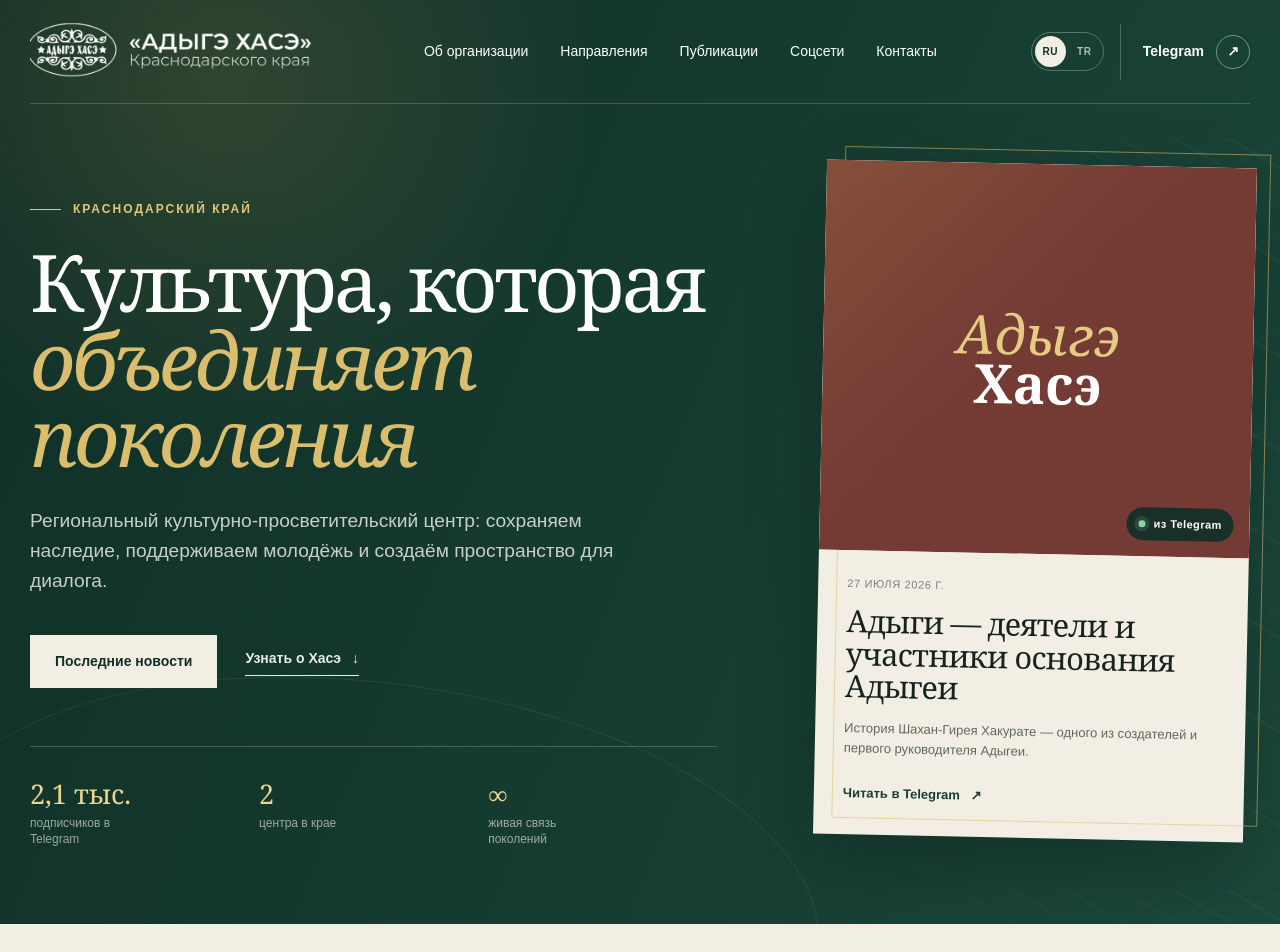
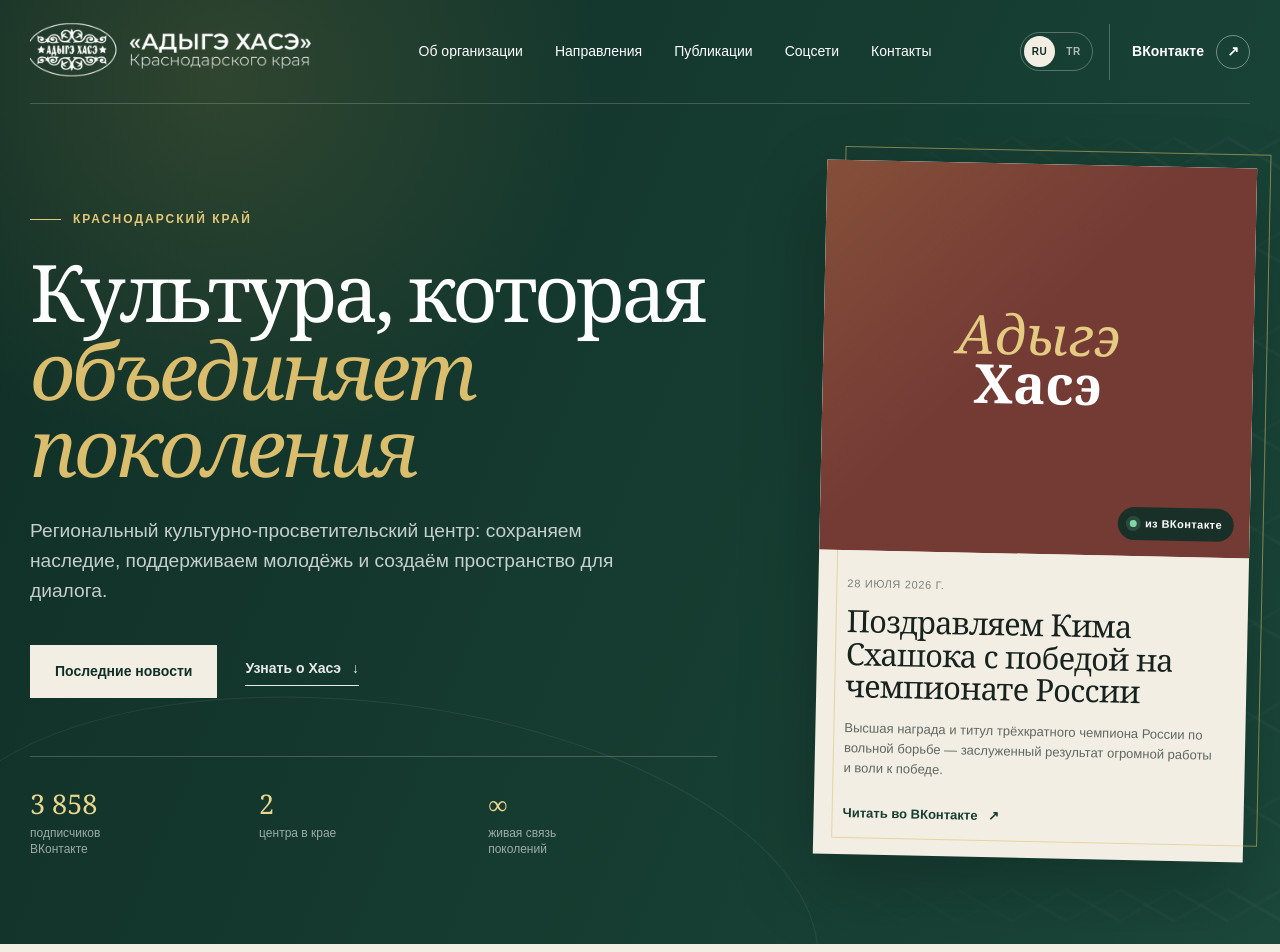
Before and after one commit to probuzhdeniyekavkaz-cell/adygekhase-site, a Next.js app: page / in a window 1280 px wide. Shown: the top 952 px of the page. Built offline with nearby package versions, Linux system fonts and the light colour scheme; no server answers.

Commit message:
Use VK as the publication source

```diff
--- a/app/page.tsx
+++ b/app/page.tsx
@@ -1,11 +1,11 @@
 import type { Metadata } from "next";
 import { headers } from "next/headers";
 
-const CHANNEL_HANDLE = "adygkhase";
-const CHANNEL_URL = `https://t.me/${CHANNEL_HANDLE}`;
-const CHANNEL_FEED_URL = `https://t.me/s/${CHANNEL_HANDLE}`;
+const TELEGRAM_HANDLE = "adygkhase";
+const TELEGRAM_URL = `https://t.me/${TELEGRAM_HANDLE}`;
+const TELEGRAM_FEED_URL = `https://t.me/s/${TELEGRAM_HANDLE}`;
 const VK_URL = "https://vk.ru/adygkhase";
-const VK_WIDGET_URL = "https://vk.com/widget_community.php?gid=214046715&mode=3&width=320";
+const VK_WIDGET_URL = "https://vk.com/widget_community.php?gid=214046715&mode=2&width=640";
 const MAX_URL = "https://max.ru/institute_of_history";
 
 export const dynamic = "force-dynamic";
@@ -25,20 +25,20 @@ const copy = {
     latestNews: "Последние новости",
     learnMore: "Узнать о Хасэ",
     factsLabel: "Кратко об организации",
-    telegramSubscribers: "подписчиков в Telegram",
+    vkSubscribers: "подписчиков ВКонтакте",
     centers: "центра в крае",
     generations: "живая связь поколений",
-    fromTelegram: "из Telegram",
+    fromVk: "из ВКонтакте",
     latestPost: "Последняя публикация",
     views: "просмотров",
     newsFallback: "Новости Адыгэ Хасэ",
-    readTelegram: "Читать в Telegram",
+    readVk: "Читать во ВКонтакте",
     aboutEyebrow: "Об организации",
     aboutTitle: "Дом культуры, знаний и общего дела",
     aboutIntro: "«Адыгэ Хасэ» объединяет людей, которым важно сохранять адыгский язык, историю и традиции — и передавать их дальше в живом, современном формате.",
     organizationDescription: "Общественная организация — региональный культурно-просветительский центр Краснодарского края «Адыгэ Хасэ (Адыгский (Черкесский) Совет)».",
-    sourceLive: "Информация обновлена из официального Telegram-канала",
-    sourcePaused: "Показана сохранённая информация; Telegram временно недоступен",
+    sourceLive: "Публикации обновлены из официального сообщества ВКонтакте",
+    sourcePaused: "Показаны сохранённые публикации; ВКонтакте временно недоступен",
     workEyebrow: "Направления работы",
     workTitle: "Сохранять. Просвещать. Объединять.",
     workLead: "От встреч с носителями традиций до современных образовательных проектов — работа Хасэ охватывает весь край.",
@@ -50,10 +50,10 @@ const copy = {
     ],
     publications: "Публикации",
     newsTitle: "Сейчас в Хасэ",
-    allTelegram: "Все публикации в Telegram",
+    allVk: "Все публикации ВКонтакте",
     read: "Читать",
     readPost: "Читать публикацию",
-    feedStatus: "Лента загружается напрямую из публичного канала и обновляется при каждом посещении сайта.",
+    feedStatus: "Лента загружается из официального сообщества ВКонтакте и обновляется при каждом посещении сайта.",
     mediaEyebrow: "Медиа Адыгэ Хасэ",
     socialTitle: "Ищите нас в различных социальных сетях",
     socialLead: "Общее число подписчиков медиа «Адыгэ Хасэ» Краснодарского края — свыше 50 000 человек, а ежемесячный охват превышает один миллион. Следите за новостями, проектами и встречами там, где вам удобно.",
@@ -67,8 +67,8 @@ const copy = {
     openChannel: "Открыть канал",
     contactEyebrow: "Будем на связи",
     contactTitle: "Приходите в Хасэ",
-    contactLead: "Узнавайте о встречах и новых проектах в Telegram. Двери наших центров открыты для тех, кому близки культура, просвещение и общее дело.",
-    subscribe: "Подписаться на канал",
+    contactLead: "Узнавайте о встречах и новых проектах во ВКонтакте. Двери наших центров открыты для тех, кому близки культура, просвещение и общее дело.",
+    subscribe: "Открыть ВКонтакте",
     armavir: "Армавир",
     armavirAddress: "ул. Софьи Перовской, 28",
     krasnodar: "Краснодар",
@@ -78,7 +78,7 @@ const copy = {
     footerDescription: "Региональный культурно-просветительский центр Краснодарского края",
     top: "Наверх",
     copyright: "«Адыгэ Хасэ» Краснодарского края",
-    footerSource: "Информация и публикации: официальный Telegram-канал",
+    footerSource: "Информация и публикации: официальное сообщество ВКонтакте",
   },
   tr: {
     skip: "İçeriğe geç",
@@ -92,20 +92,20 @@ const copy = {
     latestNews: "Son haberler",
     learnMore: "Hase hakkında",
     factsLabel: "Kurum hakkında kısa bilgi",
-    telegramSubscribers: "Telegram abonesi",
+    vkSubscribers: "VKontakte abonesi",
     centers: "bölgesel merkez",
     generations: "kuşaklar arasında canlı bağ",
-    fromTelegram: "Telegram'dan · Rusça",
+    fromVk: "VKontakte'den · Rusça",
     latestPost: "Son yayın",
     views: "görüntülenme",
     newsFallback: "Adıge Hase haberleri",
-    readTelegram: "Telegram'da oku",
+    readVk: "VKontakte'de oku",
     aboutEyebrow: "Kurum hakkında",
     aboutTitle: "Kültürün, bilginin ve ortak emeğin evi",
     aboutIntro: "Adıge Hase; Adıge dilini, tarihini ve geleneklerini yaşatmak ve onları çağdaş, canlı bir biçimde gelecek kuşaklara aktarmak isteyen insanları bir araya getirir.",
     organizationDescription: "Adıge Hase (Adıge/Çerkes Konseyi), Krasnodar Bölgesi'nde faaliyet gösteren bölgesel bir kültür ve eğitim merkezi ile sivil toplum kuruluşudur.",
-    sourceLive: "Bilgiler resmî Telegram kanalından güncellendi",
-    sourcePaused: "Kayıtlı bilgiler gösteriliyor; Telegram'a geçici olarak ulaşılamıyor",
+    sourceLive: "Yayınlar resmî VKontakte topluluğundan güncellendi",
+    sourcePaused: "Kayıtlı yayınlar gösteriliyor; VKontakte'ye geçici olarak ulaşılamıyor",
     workEyebrow: "Çalışma alanları",
     workTitle: "Korumak. Öğretmek. Birleştirmek.",
     workLead: "Gelenek taşıyıcılarıyla buluşmalardan çağdaş eğitim projelerine kadar Hase'nin çalışmaları tüm bölgeyi kapsar.",
@@ -117,10 +117,10 @@ const copy = {
     ],
     publications: "Yayınlar",
     newsTitle: "Hase'de bugün",
-    allTelegram: "Telegram'daki tüm yayınlar",
+    allVk: "VKontakte'deki tüm yayınlar",
     read: "Oku",
     readPost: "Yayını oku",
-    feedStatus: "Yayınlar resmî Telegram kanalından Rusça olarak alınır ve site her ziyaret edildiğinde güncellenir.",
+    feedStatus: "Yayınlar resmî VKontakte topluluğundan Rusça olarak alınır ve site her ziyaret edildiğinde güncellenir.",
     mediaEyebrow: "Adıge Hase Medyası",
     socialTitle: "Bizi farklı sosyal ağlarda bulun",
     socialLead: "Krasnodar Bölgesi Adıge Hase medya ağının toplam abone sayısı 50.000'i, aylık erişimi ise bir milyonu aşmaktadır. Haberleri, projeleri ve buluşmaları size en uygun platformdan takip edin.",
@@ -134,8 +134,8 @@ const copy = {
     openChannel: "Kanalı aç",
     contactEyebrow: "İletişimde kalalım",
     contactTitle: "Hase'ye bekliyoruz",
-    contactLead: "Buluşmalar ve yeni projeler için Telegram kanalımızı takip edin. Kültüre, eğitime ve ortak çalışmaya değer veren herkese merkezlerimizin kapıları açıktır.",
-    subscribe: "Kanala abone ol",
+    contactLead: "Buluşmalar ve yeni projeler için VKontakte topluluğumuzu takip edin. Kültüre, eğitime ve ortak çalışmaya değer veren herkese merkezlerimizin kapıları açıktır.",
+    subscribe: "VKontakte'yi aç",
     armavir: "Armavir",
     armavirAddress: "Sofya Perovskaya Cd. 28",
     krasnodar: "Krasnodar",
@@ -145,7 +145,7 @@ const copy = {
     footerDescription: "Krasnodar Bölgesi bölgesel kültür ve eğitim merkezi",
     top: "Yukarı",
     copyright: "Krasnodar Bölgesi Adıge Hase",
-    footerSource: "Bilgi ve yayın kaynağı: resmî Telegram kanalı",
+    footerSource: "Bilgi ve yayın kaynağı: resmî VKontakte topluluğu",
   },
 } as const;
 
@@ -179,13 +179,13 @@ export async function generateMetadata({
       type: "website",
       locale: locale === "tr" ? "tr_TR" : "ru_RU",
       url,
-      images: [{ url: `${origin}/og.png`, width: 1717, height: 916, alt: title }],
+      images: [{ url: `${origin}/og-vk.png`, width: 1080, height: 1080, alt: title }],
     },
-    twitter: { card: "summary_large_image", title, description, images: [`${origin}/og.png`] },
+    twitter: { card: "summary_large_image", title, description, images: [`${origin}/og-vk.png`] },
   };
 }
 
-type TelegramPost = {
+type VkPost = {
   id: string;
   title: string;
   excerpt: string;
@@ -196,34 +196,30 @@ type TelegramPost = {
   url: string;
 };
 
-type TelegramFeed = {
-  description: string;
+type VkFeed = {
   subscribers: string;
-  posts: TelegramPost[];
+  posts: VkPost[];
   isLive: boolean;
 };
 
-const fallbackDescription =
-  "Общественная организация — региональный культурно-просветительский центр Краснодарского края «Адыгэ Хасэ (Адыгский (Черкесский) Совет)».";
-
-const fallbackPosts: TelegramPost[] = [
+const fallbackPosts: VkPost[] = [
   {
-    id: "3601",
-    title: "Адыги — деятели и участники основания Адыгеи",
+    id: "2878",
+    title: "Поздравляем Кима Схашока с победой на чемпионате России",
     excerpt:
-      "История Шахан-Гирея Хакурате — одного из создателей и первого руководителя Адыгеи.",
-    text: "История Шахан-Гирея Хакурате — одного из создателей и первого руководителя Адыгеи.",
-    date: "2026-07-27T19:53:29+00:00",
-    url: "https://t.me/adygkhase/3601",
+      "Высшая награда и титул трёхкратного чемпиона России по вольной борьбе — заслуженный результат огромной работы и воли к победе.",
+    text: "Высшая награда и титул трёхкратного чемпиона России по вольной борьбе — заслуженный результат огромной работы и воли к победе.",
+    date: "2026-07-28T16:58:00+03:00",
+    url: "https://vk.ru/wall-214046715_2878",
   },
   {
-    id: "3600",
+    id: "2876",
     title: "«Легенды российской анимации» в Армавире",
     excerpt:
       "Масштабная мультимедийная выставка пройдёт с 3 по 9 августа в Городском Дворце культуры.",
     text: "Масштабная мультимедийная выставка пройдёт с 3 по 9 августа в Городском Дворце культуры.",
-    date: "2026-07-27T13:35:41+00:00",
-    url: "https://t.me/adygkhase/3600",
+    date: "2026-07-27T16:41:00+03:00",
+    url: "https://vk.ru/wall-214046715_2876",
   },
 ];
 
@@ -247,6 +243,8 @@ function decodeHtml(value: string) {
 function htmlToText(value: string) {
   return decodeHtml(
     value
+      .replace(/<button\b[^>]*>[\s\S]*?<\/button>/gi, "")
+      .replace(/<img\b[^>]*alt=["']([^"']*)["'][^>]*>/gi, "$1")
       .replace(/<br\s*\/?\s*>/gi, "\n")
       .replace(/<\/(?:blockquote|p)>/gi, "\n")
       .replace(/<[^>]+>/g, ""),
@@ -269,34 +267,72 @@ function makeTitle(text: string) {
   return makeExcerpt(clean || "Публикация Адыгэ Хасэ", 92);
 }
 
-function parseTelegramFeed(html: string): TelegramFeed {
-  const descriptionHtml =
-    html.match(/<div class="tgme_channel_info_description">([\s\S]*?)<\/div>/i)?.[1] ?? "";
-  const description = htmlToText(descriptionHtml) || fallbackDescription;
-  const subscriberMatch = html.match(
-    /<span class="counter_value">([^<]+)<\/span>\s*<span class="counter_type">subscribers<\/span>/i,
-  );
-  const subscribers = subscriberMatch ? htmlToText(subscriberMatch[1]) : "2,1 тыс.";
-  const blocks =
-    html.match(
-      /<div class="tgme_widget_message_wrap[\s\S]*?(?=<div class="tgme_widget_message_wrap|<\/section>)/gi,
-    ) ?? [];
+const vkMonths: Record<string, number> = {
+  января: 1,
+  февраля: 2,
+  марта: 3,
+  апреля: 4,
+  мая: 5,
+  июня: 6,
+  июля: 7,
+  августа: 8,
+  сентября: 9,
+  октября: 10,
+  ноября: 11,
+  декабря: 12,
+};
+
+function parseVkDate(value: string) {
+  const text = htmlToText(value).toLowerCase();
+  const time = text.match(/(\d{1,2}):(\d{2})/);
+  const now = new Date();
+  const todayParts = new Intl.DateTimeFormat("en-CA", {
+    year: "numeric",
+    month: "2-digit",
+    day: "2-digit",
+    timeZone: "Europe/Moscow",
+  }).formatToParts(now);
+  const part = (type: Intl.DateTimeFormatPartTypes) =>
+    todayParts.find((item) => item.type === type)?.value ?? "01";
+  const hour = time?.[1]?.padStart(2, "0") ?? "12";
+  const minute = time?.[2] ?? "00";
+
+  if (text.includes("сегодня") || text.includes("вчера")) {
+    const date = new Date(`${part("year")}-${part("month")}-${part("day")}T${hour}:${minute}:00+03:00`);
+    if (text.includes("вчера")) date.setUTCDate(date.getUTCDate() - 1);
+    return date.toISOString();
+  }
+
+  const fullDate = text.match(/(\d{1,2})\s+([а-яё]+)\s+(\d{4})/i);
+  if (fullDate) {
+    const month = vkMonths[fullDate[2].toLowerCase()];
+    if (month) {
+      return new Date(
+        `${fullDate[3]}-${String(month).padStart(2, "0")}-${fullDate[1].padStart(2, "0")}T${hour}:${minute}:00+03:00`,
+      ).toISOString();
+    }
+  }
+
+  return now.toISOString();
+}
+
+function parseVkFeed(html: string): VkFeed {
+  const membersHtml = html.match(/id="members_count"[^>]*>([\s\S]*?)<\/a>/i)?.[1] ?? "";
+  const subscribers = htmlToText(membersHtml).replace(/\D/g, "") || "3858";
+  const blocks = html.match(
+    /<div class="wcommunity_post">[\s\S]*?(?=<div class="wcommunity_post">|<script\b|<\/body>)/gi,
+  ) ?? [];
 
   const posts = blocks
-    .map((block): TelegramPost | null => {
-      const id = block.match(/data-post="adygkhase\/(\d+)"/i)?.[1];
-      const textHtml = block.match(
-        /<div class="tgme_widget_message_text[^>]*>([\s\S]*?)<\/div>/i,
-      )?.[1];
-      const date = block.match(/<time datetime="([^"]+)"/i)?.[1];
-      if (!id || !textHtml || !date) return null;
+    .map((block): VkPost | null => {
+      const id = block.match(/href="\/wall-214046715_(\d+)"/i)?.[1];
+      const dateHtml = block.match(/class="wcommunity_post_date"[^>]*>([\s\S]*?)<\/a>/i)?.[1];
+      const textHtml = block.match(/<div class="wall_post_text"[^>]*>([\s\S]*?)<\/div>/i)?.[1];
+      if (!id || !dateHtml || !textHtml) return null;
 
       const text = htmlToText(textHtml);
       if (!text) return null;
-      const image = block.match(
-        /tgme_widget_message_(?:photo_wrap|video_thumb)[^>]*style="[^"]*background-image:url\(['"]?(https:[^'")]+)["']?\)/i,
-      )?.[1];
-      const views = block.match(/<span class="tgme_widget_message_views">([^<]+)<\/span>/i)?.[1];
+      const image = block.match(/background-image:\s*url\((https:[^)]+)\)/i)?.[1];
 
       return {
         id,
@@ -304,39 +340,41 @@ function parseTelegramFeed(html: string): TelegramFeed {
         excerpt: makeExcerpt(text),
         text,
         image: image ? decodeHtml(image) : undefined,
-        date,
-        views: views ? htmlToText(views) : undefined,
-        url: `${CHANNEL_URL}/${id}`,
+        date: parseVkDate(dateHtml),
+        url: `https://vk.ru/wall-214046715_${id}`,
       };
     })
-    .filter((post): post is TelegramPost => Boolean(post))
+    .filter((post): post is VkPost => Boolean(post))
     .sort((a, b) => Date.parse(b.date) - Date.parse(a.date))
     .slice(0, 7);
 
   return {
-    description,
     subscribers,
     posts: posts.length ? posts : fallbackPosts,
     isLive: posts.length > 0,
   };
 }
 
-async function getTelegramFeed(): Promise<TelegramFeed> {
+async function getVkFeed(): Promise<VkFeed> {
   const controller = new AbortController();
-  const timeout = setTimeout(() => controller.abort(), 6500);
+  const timeout = setTimeout(() => controller.abort(), 8000);
 
   try {
-    const response = await fetch(CHANNEL_FEED_URL, {
+    const response = await fetch(VK_WIDGET_URL, {
       cache: "no-store",
-      headers: { "User-Agent": "Mozilla/5.0 (compatible; AdygeKhaseSite/1.0)" },
+      headers: {
+        "Accept-Language": "ru-RU,ru;q=0.9",
+        Cookie: "remixlang=0",
+        "User-Agent": "Mozilla/5.0 (compatible; AdygeKhaseSite/1.0)",
+      },
       signal: controller.signal,
     });
-    if (!response.ok) throw new Error("Telegram feed is unavailable");
-    return parseTelegramFeed(await response.text());
+    if (!response.ok) throw new Error("VK feed is unavailable");
+    const html = new TextDecoder("windows-1251").decode(await response.arrayBuffer());
+    return parseVkFeed(html);
   } catch {
     return {
-      description: fallbackDescription,
-      subscribers: "2,1 тыс.",
+      subscribers: "3858",
       posts: fallbackPosts,
       isLive: false,
     };
@@ -345,24 +383,25 @@ async function getTelegramFeed(): Promise<TelegramFeed> {
   }
 }
 
-async function getVkSubscribers(locale: Locale) {
+async function getTelegramSubscribers(locale: Locale) {
   const controller = new AbortController();
   const timeout = setTimeout(() => controller.abort(), 5000);
 
   try {
-    const response = await fetch(VK_WIDGET_URL, {
+    const response = await fetch(TELEGRAM_FEED_URL, {
       cache: "no-store",
       headers: { "User-Agent": "Mozilla/5.0 (compatible; AdygeKhaseSite/1.0)" },
       signal: controller.signal,
     });
-    if (!response.ok) throw new Error("VK widget is unavailable");
+    if (!response.ok) throw new Error("Telegram counter is unavailable");
     const html = await response.text();
-    const rawCount = html.match(/id="members_count">\s*([\d,.\s]+)/i)?.[1] ?? "";
-    const digits = rawCount.replace(/\D/g, "");
-    if (!digits) throw new Error("VK subscriber count is unavailable");
-    return new Intl.NumberFormat(locale === "tr" ? "tr-TR" : "ru-RU").format(Number(digits));
+    const rawCount = html.match(
+      /<span class="counter_value">([^<]+)<\/span>\s*<span class="counter_type">subscribers<\/span>/i,
+    )?.[1];
+    if (!rawCount) throw new Error("Telegram subscriber count is unavailable");
+    return htmlToText(rawCount).replace(/тыс\.?/gi, locale === "tr" ? "bin" : "тыс.");
   } catch {
-    return locale === "tr" ? "3,8 bin+" : "3,8 тыс.+";
+    return locale === "tr" ? "2,1 bin+" : "2,1 тыс.+";
   } finally {
     clearTimeout(timeout);
   }
@@ -396,12 +435,13 @@ export default async function Home({
   const params = await searchParams;
   const locale: Locale = params.lang === "tr" ? "tr" : "ru";
   const t = copy[locale];
-  const [feed, vkSubscribers] = await Promise.all([
-    getTelegramFeed(),
-    getVkSubscribers(locale),
+  const [feed, telegramSubscribers] = await Promise.all([
+    getVkFeed(),
+    getTelegramSubscribers(locale),
   ]);
-  const telegramSubscribers =
-    locale === "tr" ? feed.subscribers.replace(/тыс\.?/gi, "bin") : feed.subscribers;
+  const vkSubscribers = new Intl.NumberFormat(locale === "tr" ? "tr-TR" : "ru-RU").format(
+    Number(feed.subscribers),
+  );
   const [featured, ...recentPosts] = feed.posts;
 
   return (
@@ -423,8 +463,8 @@ export default async function Home({
               <a className={locale === "ru" ? "is-active" : ""} href="/#top" lang="ru">RU</a>
               <a className={locale === "tr" ? "is-active" : ""} href="/?lang=tr#top" lang="tr">TR</a>
             </div>
-            <a className="header-cta" href={CHANNEL_URL} target="_blank" rel="noreferrer">
-              Telegram <span aria-hidden="true">↗</span>
+            <a className="header-cta" href={VK_URL} target="_blank" rel="noreferrer">
+              {t.vk} <span aria-hidden="true">↗</span>
             </a>
           </div>
           <details className="mobile-menu">
@@ -452,7 +492,7 @@ export default async function Home({
               <a className="text-link text-link--light" href="#about">{t.learnMore} <span aria-hidden="true">↓</span></a>
             </div>
             <div className="hero-facts" aria-label={t.factsLabel}>
-              <div><strong>{telegramSubscribers}</strong><span>{t.telegramSubscribers}</span></div>
+              <div><strong>{vkSubscribers}</strong><span>{t.vkSubscribers}</span></div>
               <div><strong>2</strong><span>{t.centers}</span></div>
               <div><strong>∞</strong><span>{t.generations}</span></div>
             </div>
@@ -468,7 +508,7 @@ export default async function Home({
                   <strong>{locale === "tr" ? "Hase" : "Хасэ"}</strong>
                 </div>
               )}
-              <span className="live-badge"><i aria-hidden="true" /> {t.fromTelegram}</span>
+              <span className="live-badge"><i aria-hidden="true" /> {t.fromVk}</span>
             </div>
             <div className="featured-body">
               <p className="post-meta">
@@ -477,7 +517,7 @@ export default async function Home({
               </p>
               <h2>{featured?.title ?? t.newsFallback}</h2>
               <p>{featured?.excerpt}</p>
-              <a href={featured?.url ?? CHANNEL_URL} target="_blank" rel="noreferrer">{t.readTelegram} <span aria-hidden="true">↗</span></a>
+              <a href={featured?.url ?? VK_URL} target="_blank" rel="noreferrer">{t.readVk} <span aria-hidden="true">↗</span></a>
             </div>
           </article>
         </div>
@@ -491,7 +531,7 @@ export default async function Home({
           </div>
           <div className="about-copy">
             <p className="about-intro">{t.aboutIntro}</p>
-            <p>{locale === "tr" ? t.organizationDescription : feed.description}</p>
+            <p>{t.organizationDescription}</p>
             <div className="source-note">
               <span className={feed.isLive ? "source-dot" : "source-dot source-dot--paused"} />
               {feed.isLive ? t.sourceLive : t.sourcePaused}
@@ -539,7 +579,7 @@ export default async function Home({
         <div className="shell">
           <div className="section-topline section-topline--news">
             <div><p className="eyebrow eyebrow--dark">{t.publications}</p><h2>{t.newsTitle}</h2></div>
-            <a className="text-link" href={CHANNEL_URL} target="_blank" rel="noreferrer">{t.allTelegram} <span aria-hidden="true">↗</span></a>
+            <a className="text-link" href={VK_URL} target="_blank" rel="noreferrer">{t.allVk} <span aria-hidden="true">↗</span></a>
           </div>
 
           <div className="news-grid">
@@ -586,7 +626,7 @@ export default async function Home({
           </div>
 
           <div className="social-list">
-            <a href={CHANNEL_URL} target="_blank" rel="noreferrer">
+            <a href={TELEGRAM_URL} target="_blank" rel="noreferrer">
               <span className="social-mark social-mark--telegram" aria-hidden="true">T</span>
               <span className="social-name"><b>Telegram</b><small>@adygkhase</small></span>
               <strong>{telegramSubscribers}<small> {t.subscriber}</small></strong>
@@ -614,7 +654,7 @@ export default async function Home({
             <p className="eyebrow">{t.contactEyebrow}</p>
             <h2>{t.contactTitle}</h2>
             <p>{t.contactLead}</p>
-            <a className="button button--gold" href={CHANNEL_URL} target="_blank" rel="noreferrer">{t.subscribe} <span aria-hidden="true">↗</span></a>
+            <a className="button button--gold" href={VK_URL} target="_blank" rel="noreferrer">{t.subscribe} <span aria-hidden="true">↗</span></a>
           </div>
           <div className="address-list">
             <article>
@@ -638,7 +678,6 @@ export default async function Home({
           <Logo compact locale={locale} />
           <p>{t.footerDescription}</p>
           <div className="footer-links">
-            <a href={CHANNEL_URL} target="_blank" rel="noreferrer">Telegram</a>
             <a href={VK_URL} target="_blank" rel="noreferrer">{t.vk}</a>
             <a href={MAX_URL} target="_blank" rel="noreferrer">MAX</a>
             <a href="#top">{t.top} ↑</a>
```
Also changed, not shown: app/layout.tsx (+4 -4 lines).
